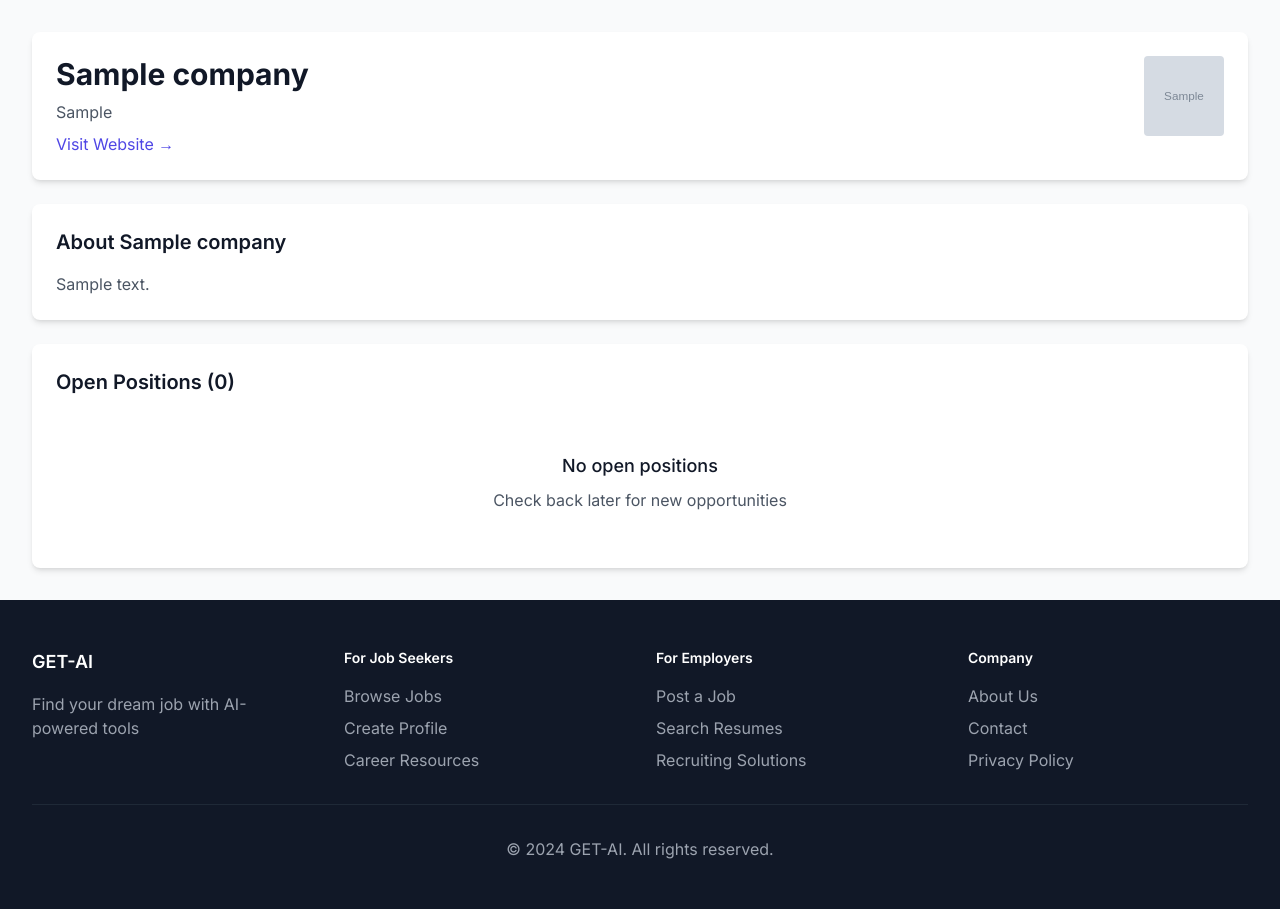
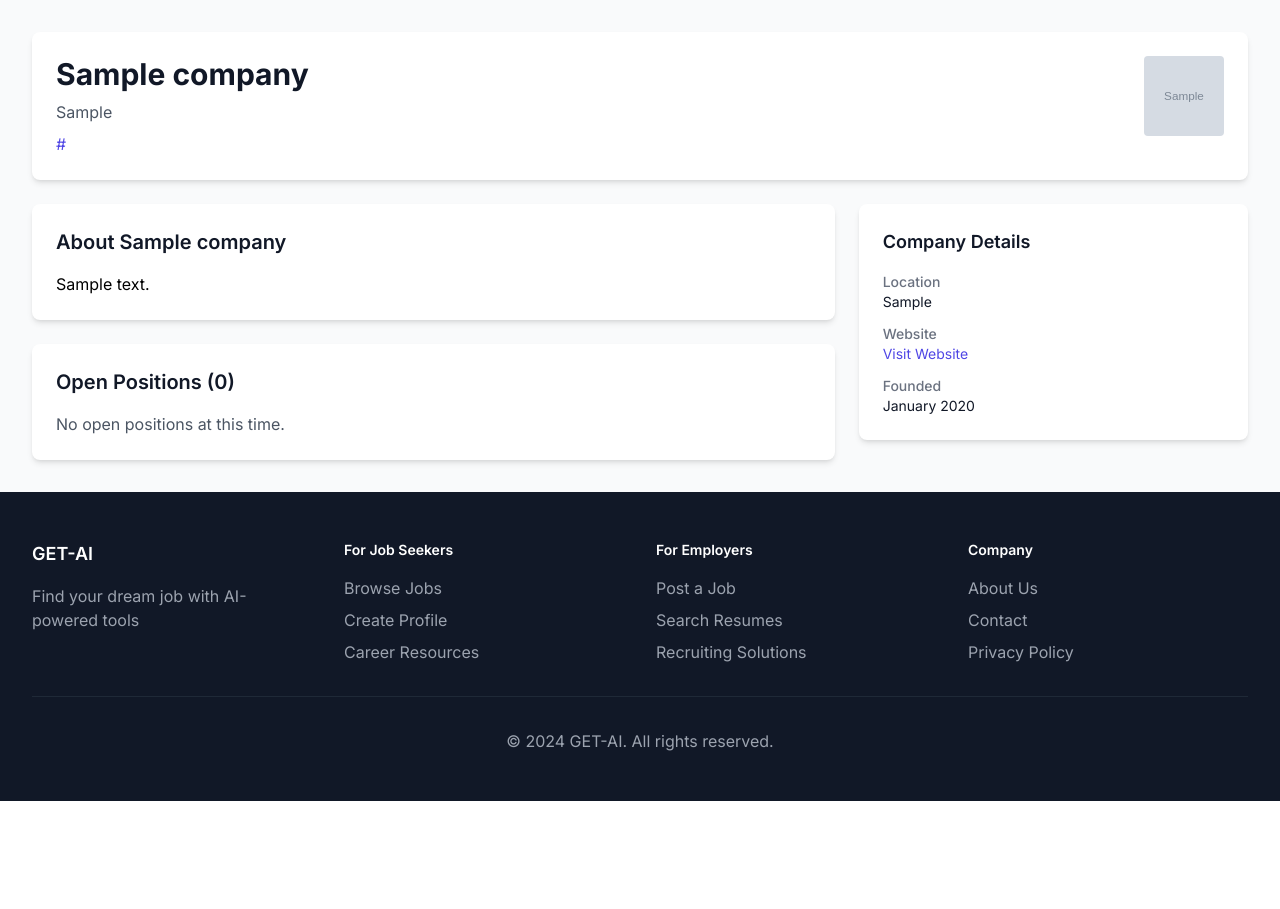
Before and after one commit to ravalika78/nextjs-geist-font-project, a Django app: page /companies/1/ in a window 1280 px wide. Shown: the part 65-974 px from the top of the page. After the commit the page ends 866 px from the top, so only its background shows below. Run offline with Django 5.2, Linux system fonts and the light colour scheme; tables that the repository leaves empty hold one stand-in row (values such as "Sample post"); grey boxes marked "Sample" are stand-in pictures; data that the repository does not hold is empty; some libraries are stand-ins or nearby versions.

Commit message:
Add templates/jobs/company_detail.html 1753726194382

```diff
--- a/templates/jobs/company_detail.html
+++ b/templates/jobs/company_detail.html
@@ -13,7 +13,7 @@
                     <p class="text-gray-600 mb-2">{{ company.location }}</p>
                     {% if company.website %}
                     <a href="{{ company.website }}" target="_blank" class="text-indigo-600 hover:text-indigo-800">
-                        Visit Website →
+                        {{ company.website }}
                     </a>
                     {% endif %}
                 </div>
@@ -27,53 +27,76 @@
             </div>
         </div>
 
+        <div class="grid lg:grid-cols-3 gap-6">
+            <!-- Main Content -->
+            <div class="lg:col-span-2">
                 <!-- Company Description -->
                 <div class="bg-white rounded-lg shadow-md p-6 mb-6">
                     <h2 class="text-xl font-semibold text-gray-900 mb-4">About {{ company.name }}</h2>
-            <p class="text-gray-600">{{ company.description }}</p>
+                    <div class="prose max-w-none">
+                        {{ company.description|linebreaks }}
+                    </div>
                 </div>
 
                 <!-- Open Positions -->
                 <div class="bg-white rounded-lg shadow-md p-6">
-            <h2 class="text-xl font-semibold text-gray-900 mb-6">Open Positions ({{ company_jobs.count }})</h2>
-
-            {% if company_jobs %}
+                    <h2 class="text-xl font-semibold text-gray-900 mb-4">
+                        Open Positions ({{ company_jobs.count }})
+                    </h2>
                     <div class="space-y-4">
                         {% for job in company_jobs %}
-                <div class="border border-gray-200 rounded-lg p-4 hover:shadow-md transition">
+                        <div class="border-b border-gray-200 pb-4 last:border-b-0">
                             <div class="flex justify-between items-start">
                                 <div>
-                            <h3 class="text-lg font-semibold text-gray-900">{{ job.title }}</h3>
+                                    <h3 class="text-lg font-medium text-gray-900">
+                                        <a href="/jobs/{{ job.id }}/" class="hover:text-indigo-600">{{ job.title }}</a>
+                                    </h3>
                                     <p class="text-gray-600">{{ job.location }}</p>
-                            <p class="text-gray-500 text-sm mt-2">{{ job.description|truncatewords:25 }}</p>
+                                    <p class="text-sm text-gray-500">{{ job.description|truncatewords:15 }}</p>
                                 </div>
                                 <div class="text-right">
-                            <span class="inline-block px-3 py-1 bg-indigo-100 text-indigo-700 text-sm rounded-full mb-2">
-                                {{ job.get_job_type_display }}
-                            </span>
+                                    <span class="text-sm text-indigo-600 font-medium">{{ job.get_job_type_display }}</span>
                                     {% if job.salary_min and job.salary_max %}
-                            <p class="text-sm text-gray-600">
-                                ${{ job.salary_min|floatformat:0 }}k - ${{ job.salary_max|floatformat:0 }}k
-                            </p>
-                            {% endif %}
-                        </div>
-                    </div>
-                    <div class="mt-4 flex justify-between items-center">
-                        <span class="text-sm text-gray-500">{{ job.created_at|timesince }} ago</span>
-                        <a href="/jobs/{{ job.id }}/" class="text-indigo-600 hover:text-indigo-800 font-medium">
-                            View Details →
-                        </a>
-                    </div>
-                </div>
-                {% endfor %}
-            </div>
-            {% else %}
-            <div class="text-center py-8">
-                <h3 class="text-lg font-medium text-gray-900 mb-2">No open positions</h3>
-                <p class="text-gray-600">Check back later for new opportunities</p>
-            </div>
+                                    <p class="text-sm text-gray-600">${{ job.salary_min|floatformat:0 }}k - ${{ job.salary_max|floatformat:0 }}k</p>
                                     {% endif %}
                                 </div>
                             </div>
                         </div>
+                        {% empty %}
+                        <p class="text-gray-600">No open positions at this time.</p>
+                        {% endfor %}
+                    </div>
+                </div>
+            </div>
+
+            <!-- Sidebar -->
+            <div class="lg:col-span-1">
+                <!-- Company Info -->
+                <div class="bg-white rounded-lg shadow-md p-6">
+                    <h3 class="text-lg font-semibold text-gray-900 mb-4">Company Details</h3>
+                    <dl class="space-y-3">
+                        <div>
+                            <dt class="text-sm font-medium text-gray-500">Location</dt>
+                            <dd class="text-sm text-gray-900">{{ company.location }}</dd>
+                        </div>
+                        {% if company.website %}
+                        <div>
+                            <dt class="text-sm font-medium text-gray-500">Website</dt>
+                            <dd class="text-sm">
+                                <a href="{{ company.website }}" target="_blank" class="text-indigo-600 hover:text-indigo-800">
+                                    Visit Website
+                                </a>
+                            </dd>
+                        </div>
+                        {% endif %}
+                        <div>
+                            <dt class="text-sm font-medium text-gray-500">Founded</dt>
+                            <dd class="text-sm text-gray-900">{{ company.created_at|date:"F Y" }}</dd>
+                        </div>
+                    </dl>
+                </div>
+            </div>
+        </div>
+    </div>
+</div>
 {% endblock %}
```
Lines whose indentation alone changed are shown as unchanged.
